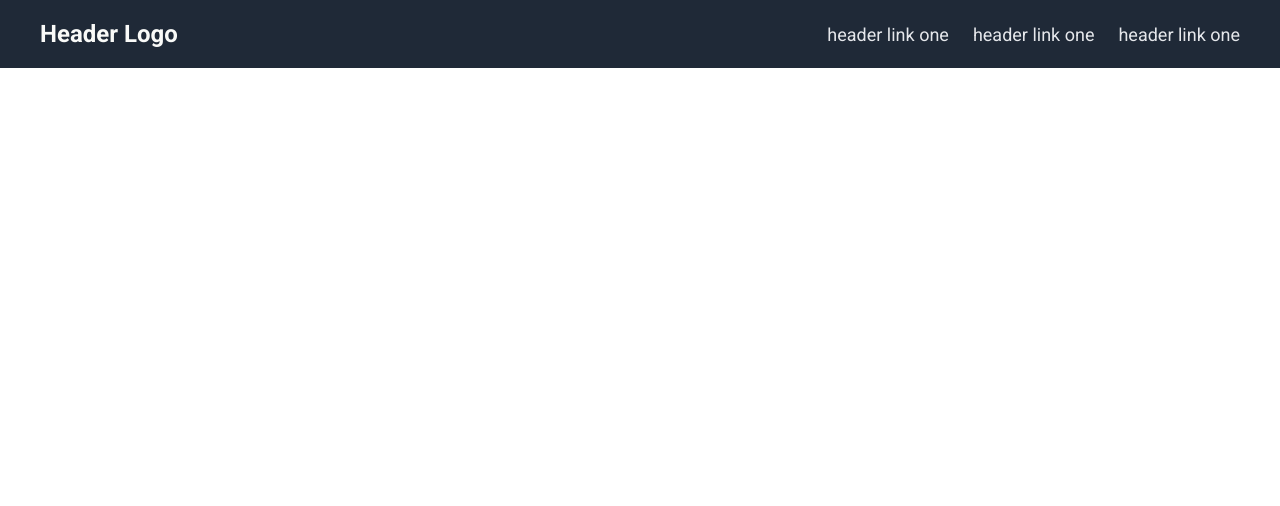
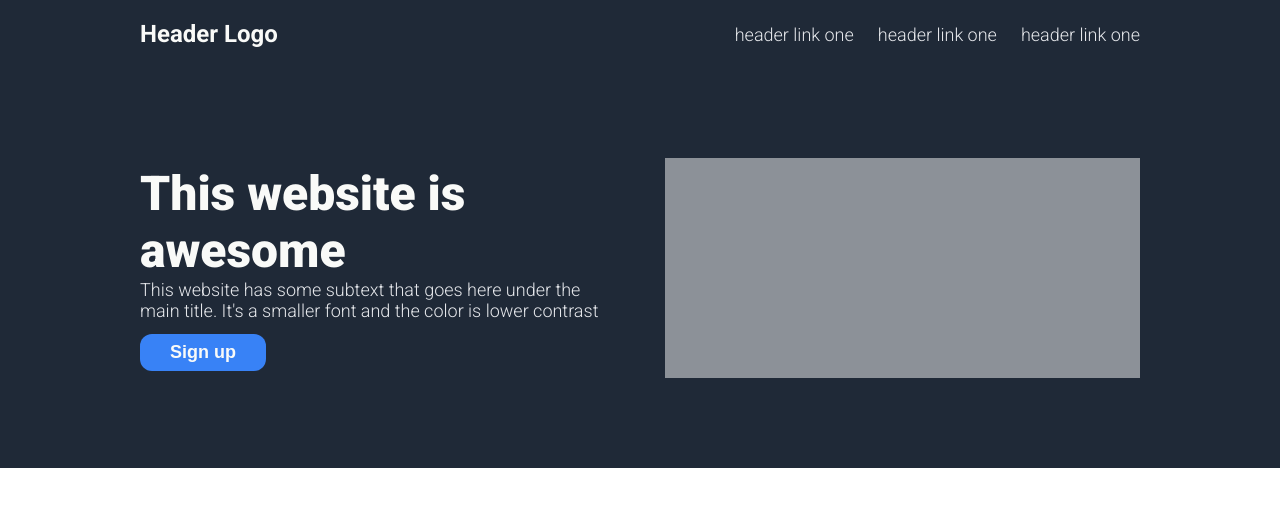
Before and after one commit to Rajanikanth0/landing-page-2, a plain HTML site: page index.html in a window 1280 px wide. Drawn offline with Linux system fonts and the light colour scheme.

Commit message:
feat: Add Hero-text to showcase
The text-content is aligned to the left and the
image is aligned to the right to show a split
form of information.

Add hero-text section in readme

```diff
--- a/css/style.css
+++ b/css/style.css
@@ -23,7 +23,7 @@ a {
   flex: 1;
 }
 .content {
-  width: 1200px;
+  width: 1000px;
 }
 
 /* header */
@@ -46,5 +46,52 @@ nav {
   gap: 24px;
   color: #e5e7eb;
   font-size: 18px;
+  font-weight: 300;
   list-style-type: none;
 }
+
+/* hero-text */
+
+.hero {
+  height: 400px;
+  display: flex;
+  flex-direction: column;
+  justify-content: center;
+}
+.hero-content {
+  height: 220px;
+  display: flex;
+  justify-content: space-between;
+  align-items: space-between;
+  gap: 50px;
+}
+.left-side {
+  flex: 1;
+  display: flex;
+  flex-direction: column;
+  justify-content: space-around;
+}
+.left-side h1 {
+  color: #f9faf8;
+  font-size: 48px;
+  font-weight: 900;
+}
+.left-side p {
+  color: #e5e7eb;
+  font-size: 18px;
+  font-weight: 300;
+}
+.left-side button {
+  padding: 8px 30px;
+  border-radius: 12px;
+  color: #f9faf8;
+  font-size: 18px;
+  font-weight: bold;
+  background-color: #3882f6;
+  border: none;
+  align-self: flex-start;
+}
+.right-side {
+  flex: 1;
+  background-color: #ffffff7c;
+}
--- a/index.html
+++ b/index.html
@@ -22,6 +22,19 @@
 					</nav>
 					</div>
 
+					<div class="hero">
+						<div class="hero-content">
+							<div class="left-side">
+								<div>
+									<h1>This website is awesome</h1>
+									<p>This website has some subtext that goes here under the main title. It's a smaller font and the color is lower contrast</p>
+								</div>
+								<button>Sign up</button>
+							</div>
+							<div class="right-side"></div>
+						</div>
+					</div>
+
 				</div>
 				<div class="empty"></div>
 			</div>
```
Also changed, not shown: 1 other file.
